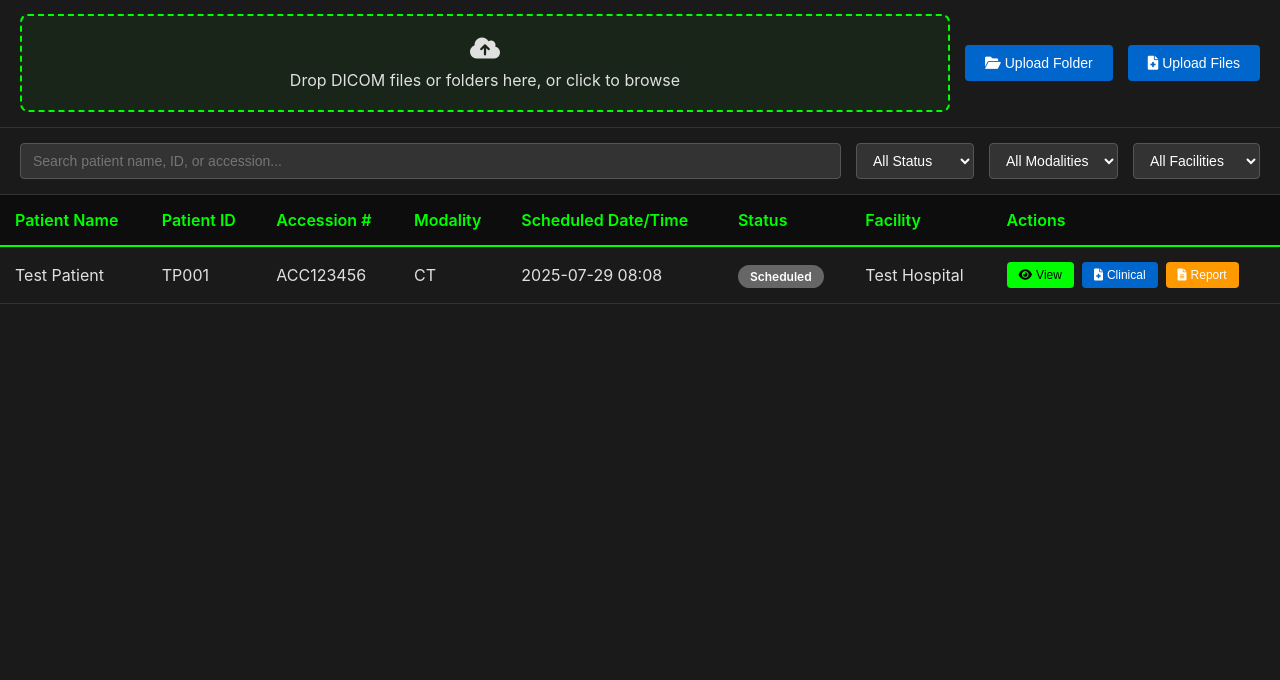
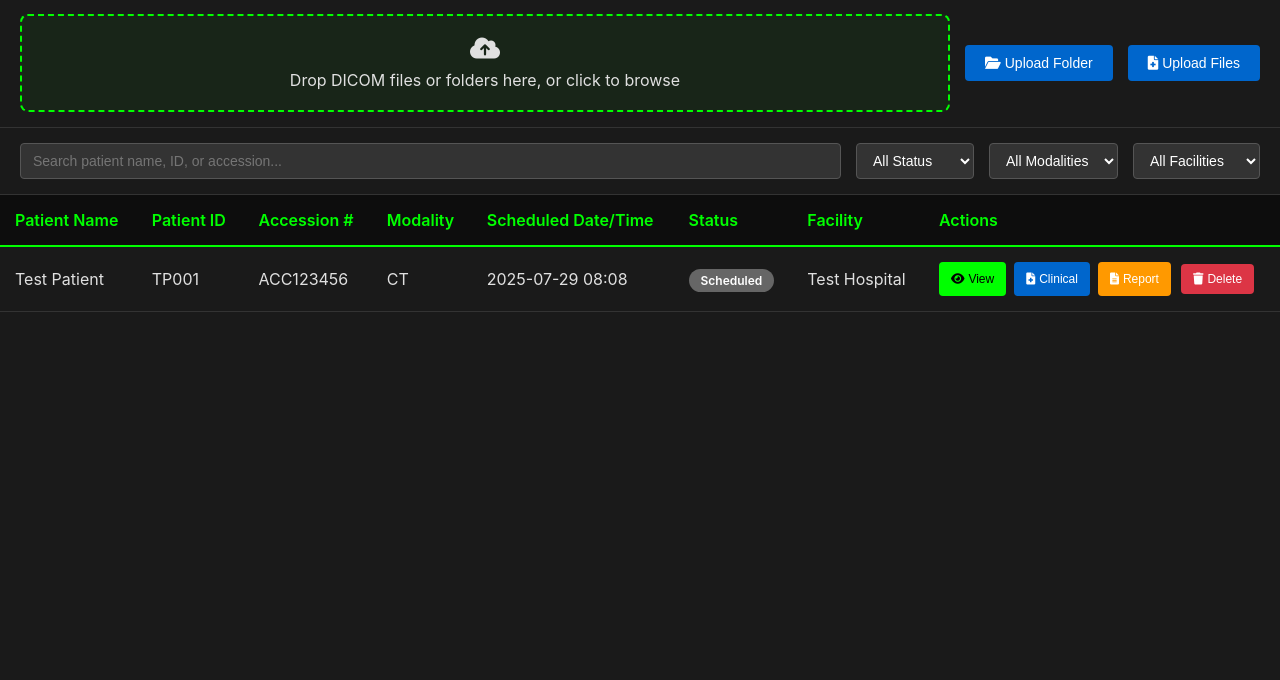
Before and after one commit to waiting-to-be-named/new_noctis, a Django app: page /worklist/ in a window 1280 px wide. Shown: the part 120-800 px from the top of the page. Run offline with Django 5.2, Linux system fonts and the light colour scheme; a user stored in the database is signed in; data comes from the database, SQL or seed files in the repository; data that the repository does not hold is empty.

Commit message:
Add delete functionality for worklist entries with admin permissions (#70)
Co-authored-by: Cursor Agent <cursoragent@cursor.com>

```diff
--- a/static/css/worklist.css
+++ b/static/css/worklist.css
@@ -615,3 +615,18 @@ body {
 .btn-print:hover {
     background: #7b1fa2;
 }
+
+.btn-delete {
+    background: #dc3545;
+    color: white;
+    border: none;
+    padding: 8px 12px;
+    border-radius: 4px;
+    cursor: pointer;
+    margin: 2px;
+    font-size: 12px;
+}
+
+.btn-delete:hover {
+    background: #c82333;
+}
--- a/templates/worklist/worklist.html
+++ b/templates/worklist/worklist.html
@@ -135,6 +135,11 @@
                                     {% if entry.study.reports.exists %}
                                     <button class="btn btn-print" onclick="printReport({{ entry.study.reports.first.id }})">
                                         <i class="fas fa-print"></i> Print
+                                    </button>
+                                    {% endif %}
+                                    {% if is_admin %}
+                                    <button class="btn btn-delete" onclick="deleteEntry({{ entry.id }}, '{{ entry.patient_name }}', '{{ entry.accession_number }}')">
+                                        <i class="fas fa-trash"></i> Delete
                                     </button>
                                     {% endif %}
                                 </div>
@@ -431,6 +436,30 @@
             window.open(`/worklist/report/${reportId}/print/`, '_blank');
         }
 
+        function deleteEntry(entryId, patientName, accessionNumber) {
+            if (confirm(`Are you sure you want to delete this worklist entry?\n\nPatient: ${patientName}\nAccession #: ${accessionNumber}\n\nThis action cannot be undone.`)) {
+                fetch(`/worklist/entry/${entryId}/delete/`, {
+                    method: 'DELETE',
+                    headers: {
+                        'X-CSRFToken': getCSRFToken()
+                    }
+                })
+                .then(response => response.json())
+                .then(data => {
+                    if (data.success) {
+                        alert(data.message);
+                        location.reload(); // Reload to update the worklist
+                    } else {
+                        alert('Error: ' + data.error);
+                    }
+                })
+                .catch(error => {
+                    console.error('Error deleting entry:', error);
+                    alert('Error deleting entry. Please try again.');
+                });
+            }
+        }
+
         function getCookie(name) {
             let cookieValue = null;
             if (document.cookie && document.cookie !== '') {
--- a/worklist/urls.py
+++ b/worklist/urls.py
@@ -15,6 +15,9 @@ urlpatterns = [
 
     # View study from worklist
     path('entry/<int:entry_id>/view/', views.view_study_from_worklist, name='view_study'),
+
+    # Delete worklist entry
+    path('entry/<int:entry_id>/delete/', views.delete_worklist_entry, name='delete_entry'),
 
     # Report management
     path('study/<int:study_id>/report/', views.create_report, name='create_report'),
--- a/worklist/views.py
+++ b/worklist/views.py
@@ -574,3 +574,26 @@ def create_system_upload_message(study, user):
         message=f'New study uploaded: {study.patient_name} - {study.study_description or study.modality}',
         related_study=study
     )
+
+
+@login_required
+@require_http_methods(['DELETE'])
+def delete_worklist_entry(request, entry_id):
+    """Delete a worklist entry - admin only"""
+    # Check if user is admin
+    if not request.user.is_superuser:
+        return JsonResponse({'error': 'Permission denied. Admin access required.'}, status=403)
+
+    try:
+        entry = get_object_or_404(WorklistEntry, id=entry_id)
+        entry_name = f"{entry.patient_name} - {entry.accession_number}"
+
+        # Delete the entry
+        entry.delete()
+
+        return JsonResponse({
+            'success': True,
+            'message': f'Worklist entry "{entry_name}" has been deleted successfully.'
+        })
+    except Exception as e:
+        return JsonResponse({'error': f'Failed to delete worklist entry: {str(e)}'}, status=500)
```
